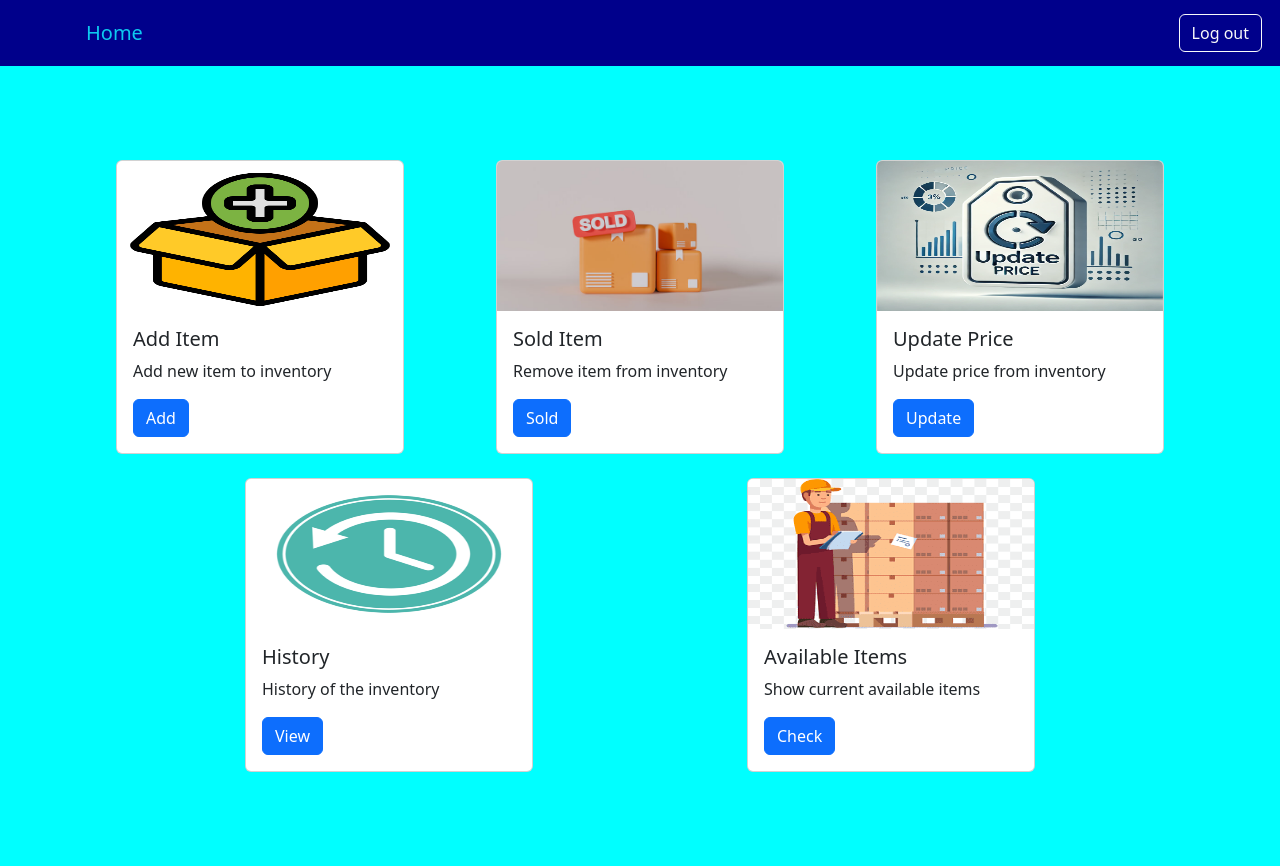
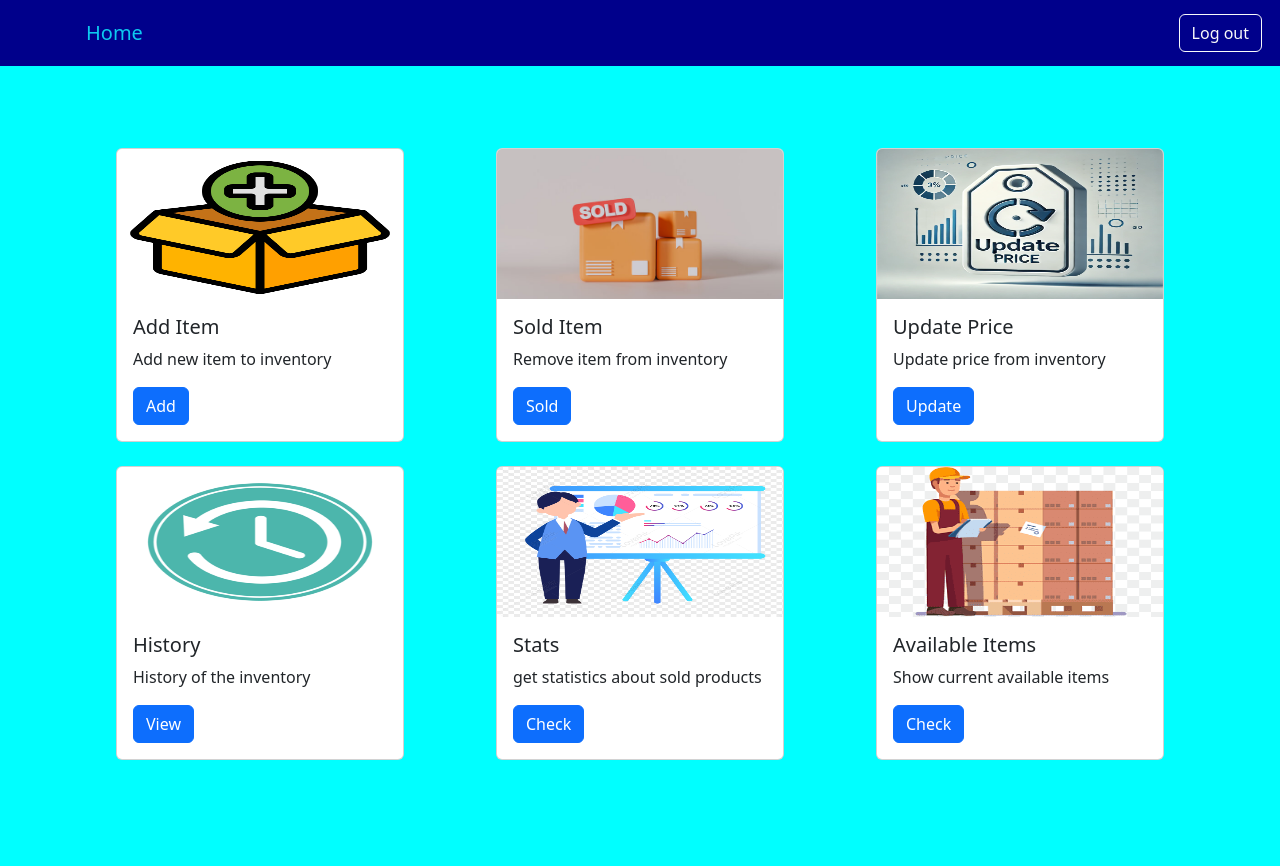
Before and after one commit to Ajay-kanna-356/Inventory-project, a Flask app: page /home in a window 1280 px wide. Run offline with Flask 3, Linux system fonts and the light colour scheme; the visitor is signed in with stand-in values (Sample User, id 1).

Commit message:
Added stats feature to the project

```diff
--- a/inventory/route.py
+++ b/inventory/route.py
@@ -167,3 +167,38 @@ def stats():
 def logout_page():
     logout_user()
     return render_template("login.html")
+@app.route("/most_sold")
+def most_sold_page():
+    result = db.session.query(
+        sold_table.product_id,
+        sold_table.name,
+        func.sum(sold_table.qty).label('total_quantity'),
+        func.sum(sold_table.qty * add_table.price).label('total_price')  # Calculate total price
+    ).join(
+        add_table, sold_table.product_id == add_table.product_id
+    ).group_by(
+        sold_table.product_id, sold_table.name
+    ).order_by(
+        func.sum(sold_table.qty).desc()  # Sort by total_quantity in descending order
+    ).all()
+
+    # Pass results to the template
+    return render_template("most_sold.html", result=result)
+
+@app.route("/most_profitable")
+def most_profit_page():
+    result = db.session.query(
+        sold_table.product_id,
+        sold_table.name,
+        func.sum(sold_table.qty).label('total_quantity'),
+        func.sum(sold_table.qty * add_table.price).label('total_price')  # Calculate total price
+    ).join(
+        add_table, sold_table.product_id == add_table.product_id
+    ).group_by(
+        sold_table.product_id, sold_table.name
+    ).order_by(
+        func.sum(sold_table.qty*add_table.price).desc()  # Sort by total_profit in descending order
+    ).all()
+
+    # Pass results to the template
+    return render_template("most_profitable.html",result=result)
--- a/inventory/templates/home.html
+++ b/inventory/templates/home.html
@@ -63,11 +63,8 @@
                 </div>
             </div>
 
-            <!-- Add a w-100 div to force a new row -->
-            <div class="w-100"></div>
 
-            <!-- Row with 2 Centered Cards -->
-            <div class="col-md-6 d-flex justify-content-center mb-6" style="padding-left: 80px;">
+            <div class="col-md-4 d-flex justify-content-center mb-4">
                 <div class="card" style="width: 18rem;">
                     <img src="{{url_for('static', filename='history.png')}}" class="card-img-top" style="height: 150px;">
                     <div class="card-body">
@@ -78,7 +75,18 @@
                 </div>
             </div>
 
-            <div class="col-md-6 d-flex justify-content-center mb-6" style="padding-right: 80px;">
+            <div class="col-md-4 d-flex justify-content-center mb-4">
+                <div class="card" style="width: 18rem;">
+                    <img src="{{url_for('static', filename='stats.png')}}" class="card-img-top" style="height: 150px;">
+                    <div class="card-body">
+                        <h5 class="card-title">Stats</h5>
+                        <p class="card-text">get statistics about sold products</p>
+                        <a href="{{ url_for('stats')}}" class="btn btn-primary">Check</a>
+                    </div>
+                </div>
+            </div>
+
+            <div class="col-md-4 d-flex justify-content-center mb-4" >
                 <div class="card" style="width: 18rem;">
                     <img src="{{url_for('static', filename='available.png')}}" class="card-img-top" style="height: 150px;">
                     <div class="card-body">
```
Also changed, not shown: inventory/templates/most_profitable.html (added, +57 -0 lines), inventory/templates/most_sold.html (added, +57 -0 lines), inventory/templates/stats.html (+32 -4 lines).
